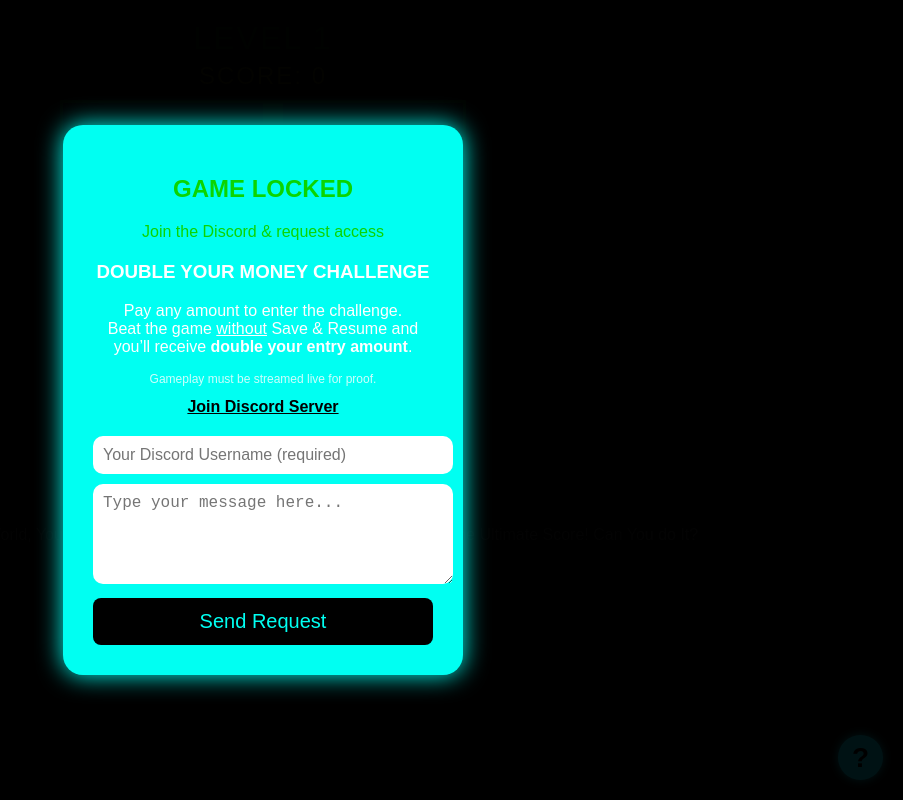
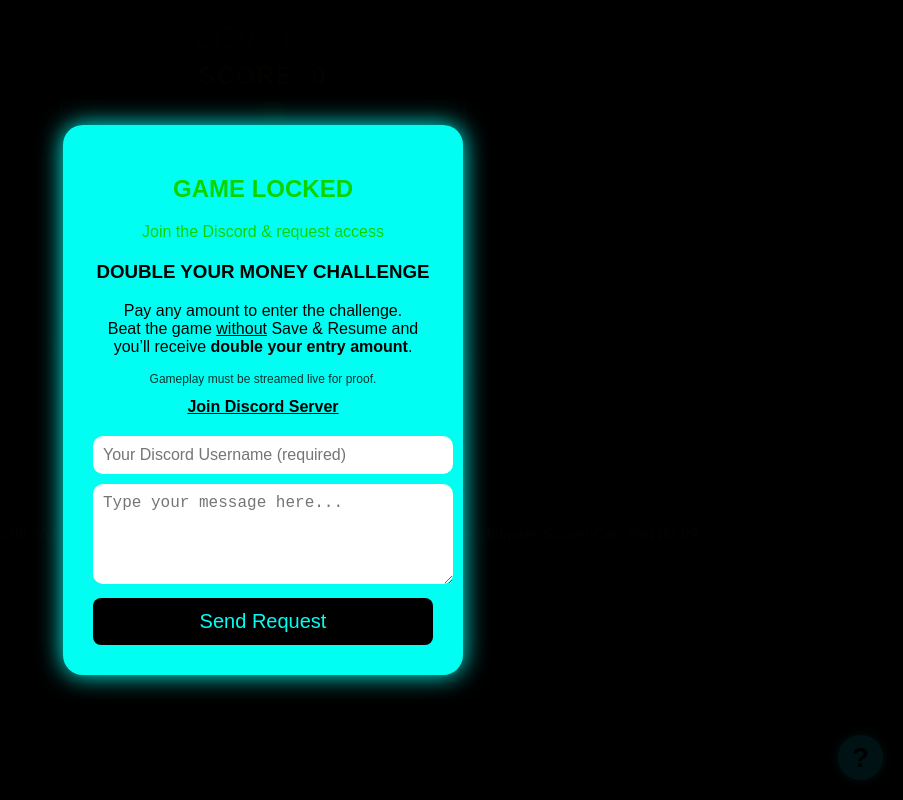
Before and after one commit to jsp4455/BetYaCantBeatIt, a website: page index.html in a window 1280 px wide. Shown: the whole page, without its empty margins (377-1280 px from the left). Drawn offline with Linux system fonts and the light colour scheme; files whose address does not match are found by name.

Commit message:
Update index.html

```diff
--- a/index.html
+++ b/index.html
@@ -29,15 +29,15 @@
     <h2>GAME LOCKED</h2>
     <p>Join the Discord & request access</p>
 
-    <h3 style="color:#fff; margin-top:20px;">DOUBLE YOUR MONEY CHALLENGE</h3>
+    <h3 style="color:#000; margin-top:20px;">DOUBLE YOUR MONEY CHALLENGE</h3>
 
-<p style="color:#fff;">
+<p style="color:#000;">
   Pay any amount to enter the challenge.<br>
   Beat the game <u>without</u> Save & Resume and you’ll receive
   <strong>double your entry amount</strong>.
 </p>
 
-<p style="color:#fff; font-size:12px; opacity:0.8;">
+<p style="color:#000; font-size:12px; opacity:0.8;">
   Gameplay must be streamed live for proof.
 </p>
 
```
